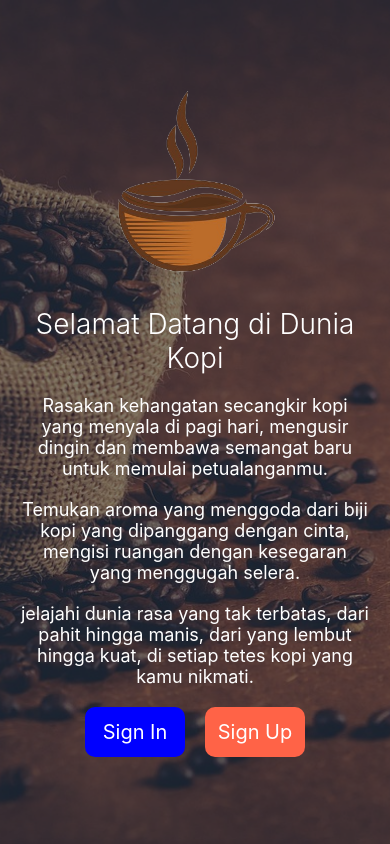
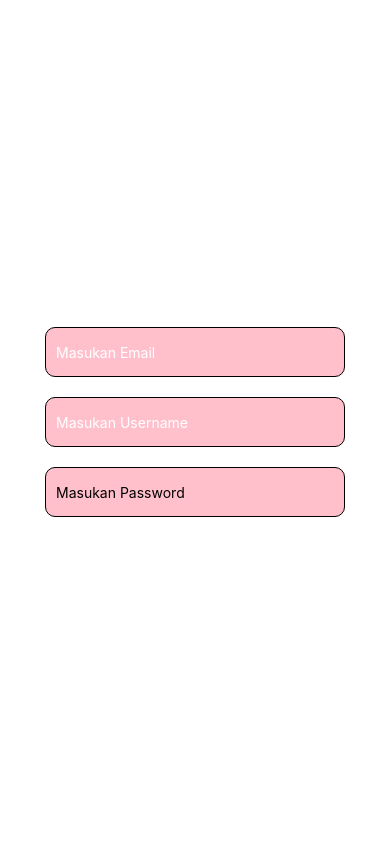
Before and after one commit to Widiyanti004/Widiyanti-105841111621-Lab1, a React Native app: screen /Login in a window 390 px wide. Built offline with nearby package versions, Linux system fonts and the light colour scheme.

Commit message:
Text Input

```diff
--- a/App.js
+++ b/App.js
@@ -1,84 +1,35 @@
-import { StyleSheet, Text, View, Image , ScrollView } from 'react-native'
+import { Text, View, Image , TextInput } from 'react-native'
 import React from 'react'
-import ButtonComponent from './component/button/button'
 
-const App = () =>  {
-  return (
-    <View style={{
-      flex: 1,
-      backgroundColor: '#000'
-    }}>
-      <Image source={require('./assets/kopi.jpg')}
-      style={{
-        width: '100%',
-        height: '100%',
-        position: 'absolute',
-        opacity: 0.5,
-        zIndex: -1,
-      }}
-      resizeMode="cover"
-      />
-      <ScrollView contentContainerStyle={{
-        flexGrow: 1,
-        justifyContent: 'center',
-        alignItems: 'center',
-        padding: 20,
-      }}>
-        <Image source={require('./assets/logo-kopi.png')}
-        style={{
-          width: 200,
-          height: 200,
-          marginTop: 50,
-          opacity: 1,
-          zIndex: 1,
+const App = () => {
+  const Inputan = ({ nama, color })=>{
+    return(
+      <TextInput
+      placeholder={`Masukan ${nama}`}
+      style ={{
+        borderWidth: 1,
+        borderColor: 'black',
+        borderRadius: 10,
+        width: 300,
+        height: 50,
+        marginVertical: 10,
+        padding: 10,
+        backgroundColor: 'pink',
+        color: color,
       }}
       />
-      <Text style={{
-        color: 'white',
-        fontSize: 28,
-        fontWeight: '300',
-        textAlign: 'center',
-        marginTop: 20,
-      }}>
-        Selamat Datang di Dunia Kopi
-      </Text>
-      <Text style={{
-        color: 'white',
-        fontSize: 18,
-        textAlign: 'center',
-        marginTop: 20,
-      }}>
-        Rasakan kehangatan secangkir kopi yang menyala di pagi hari, mengusir dingin dan membawa semangat baru untuk memulai petualanganmu.
-      </Text>
-      <Text style={{
-        color: 'white',
-        fontSize: 18,
-        textAlign: 'center',
-        marginTop: 20,
-      }}>
-        Temukan aroma yang menggoda dari biji kopi yang dipanggang dengan cinta, mengisi ruangan dengan kesegaran yang menggugah selera.
-      </Text>
-      <Text style={{
-        color: 'white',
-        fontSize: 18,
-        textAlign: 'center',
-        marginTop: 20,
-        marginBottom: 20,
-      }}>
-        jelajahi dunia rasa yang tak terbatas, dari pahit hingga manis, dari yang lembut hingga kuat, di setiap tetes kopi yang kamu nikmati.
-      </Text>
-      <View style={{
-        flexDirection: 'row',
-        justifyContent: 'center',
-        alignItems: 'center',
-        marginBottom: 50,
-      }}>
-        <ButtonComponent title= "Sign In" color="blue" />
-        <ButtonComponent title= "Sign Up" color="tomato" />
-      </View>
-    </ScrollView>
-  </View>
+    )
+  }
+  return (
+    <View style = {{
+      flex: 1,
+      justifyContent: 'center',
+      alignItems: 'center',
+    }}>
+      <Inputan nama = "Email" color = "white"/>
+      <Inputan nama = "Username" color = "white"/>
+      <Inputan nama = "Password" color = "black"/>
+    </View>
   )
 }
-
 export default App;
--- a/component/button/button.js
+++ b/component/button/button.js
@@ -1,4 +1,4 @@
-import { StyleSheet, Text, View, Image , ScrollView } from 'react-native'
+import { Text, View } from 'react-native'
 import React from 'react'
 
 const ButtonComponent = ({ title, color}) =>  {
```
Also changed, not shown: component/pages/login.js (added, +16 -0 lines).
